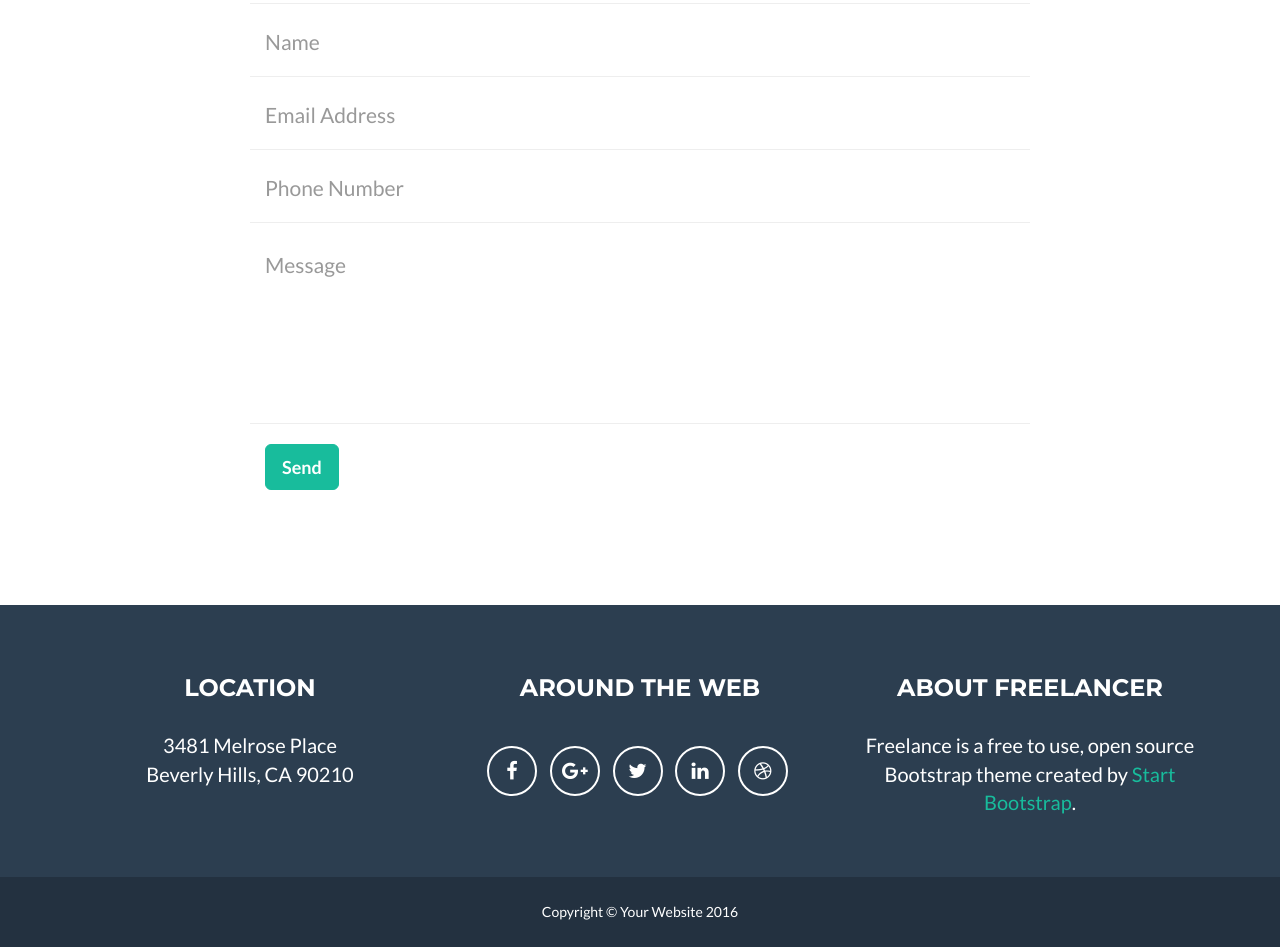
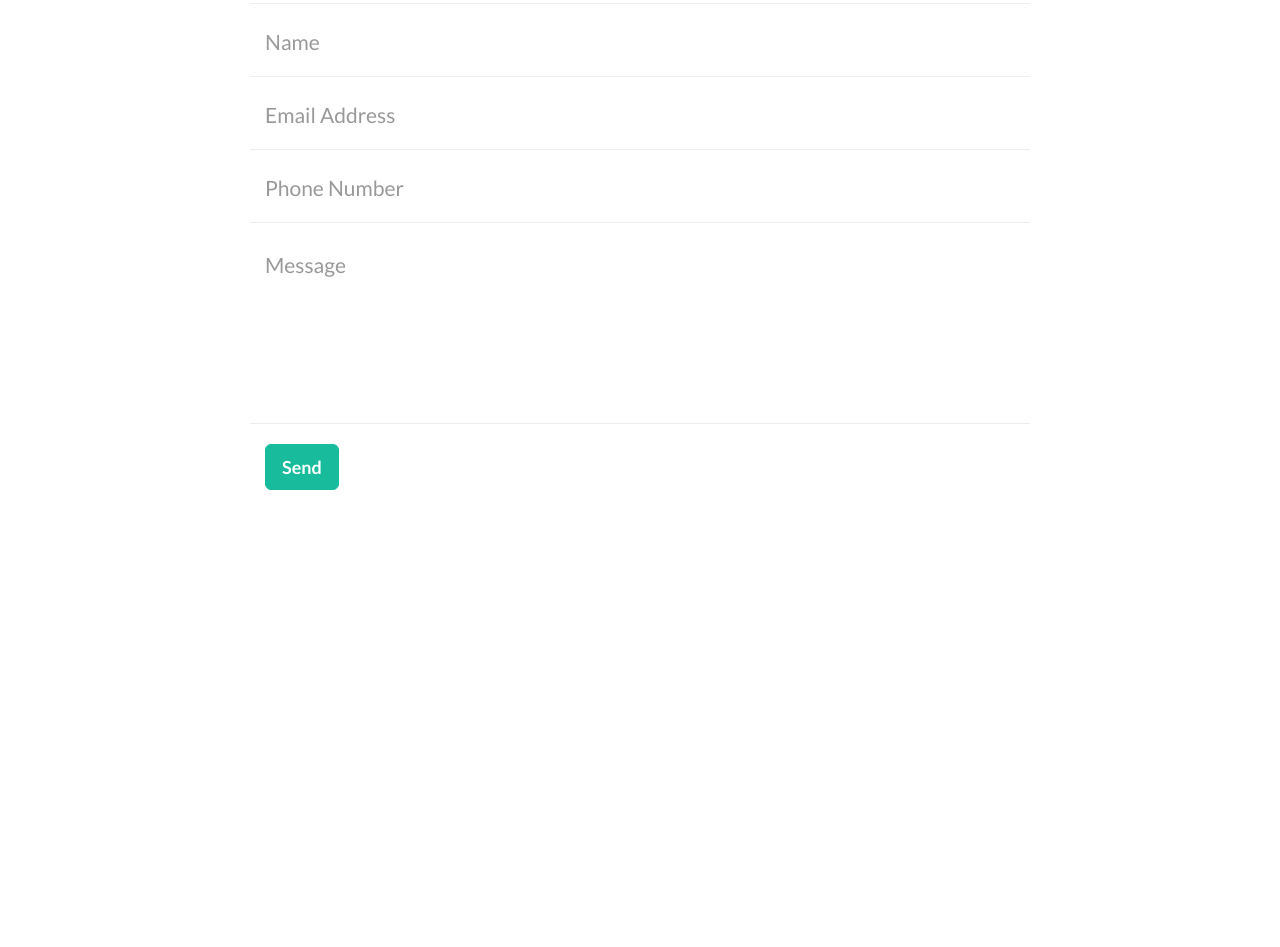
Before and after one commit to maloMal/maloMal.github.io, a website: page index.html in a window 1280 px wide. Shown: the part 2132-3079 px from the top of the page. After the commit the page ends 2737 px from the top, so only its background shows below. Drawn offline with nearby package versions, Linux system fonts and the light colour scheme.

Commit message:
Initial Commit

```diff
--- a/index.html
+++ b/index.html
@@ -9,7 +9,7 @@
     <meta name="description" content="">
     <meta name="author" content="">
 
-    <title>Freelancer - Start Bootstrap Theme</title>
+    <title>All About Mal</title>
 
     <!-- Bootstrap Core CSS -->
     <link href="vendor/bootstrap/css/bootstrap.min.css" rel="stylesheet">
@@ -238,7 +238,7 @@
     </section>
 
     <!-- Footer -->
-    <footer class="text-center">
+   <!--  <footer class="text-center">
         <div class="footer-above">
             <div class="container">
                 <div class="row">
@@ -283,7 +283,7 @@
                 </div>
             </div>
         </div>
-    </footer>
+    </footer> -->
 
     <!-- Scroll to Top Button (Only visible on small and extra-small screen sizes) -->
     <div class="scroll-top page-scroll hidden-sm hidden-xs hidden-lg hidden-md">
```
